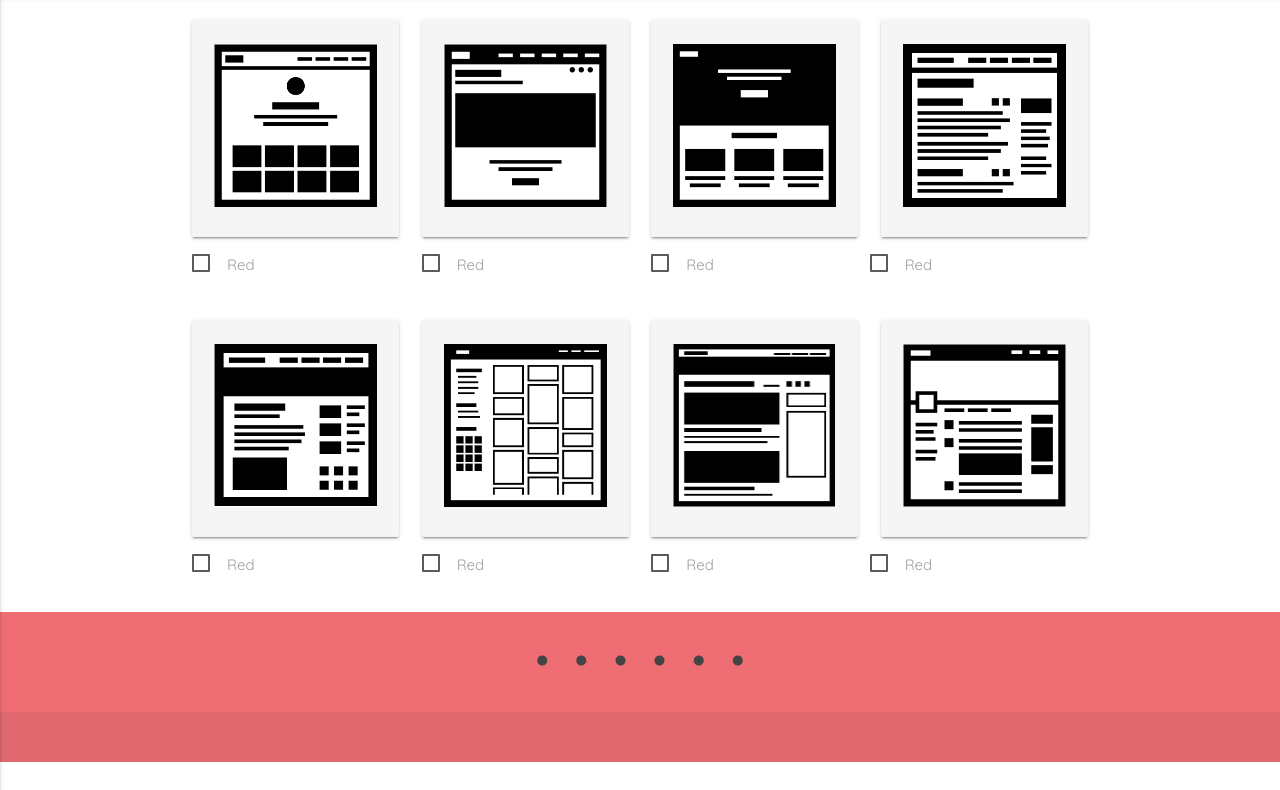
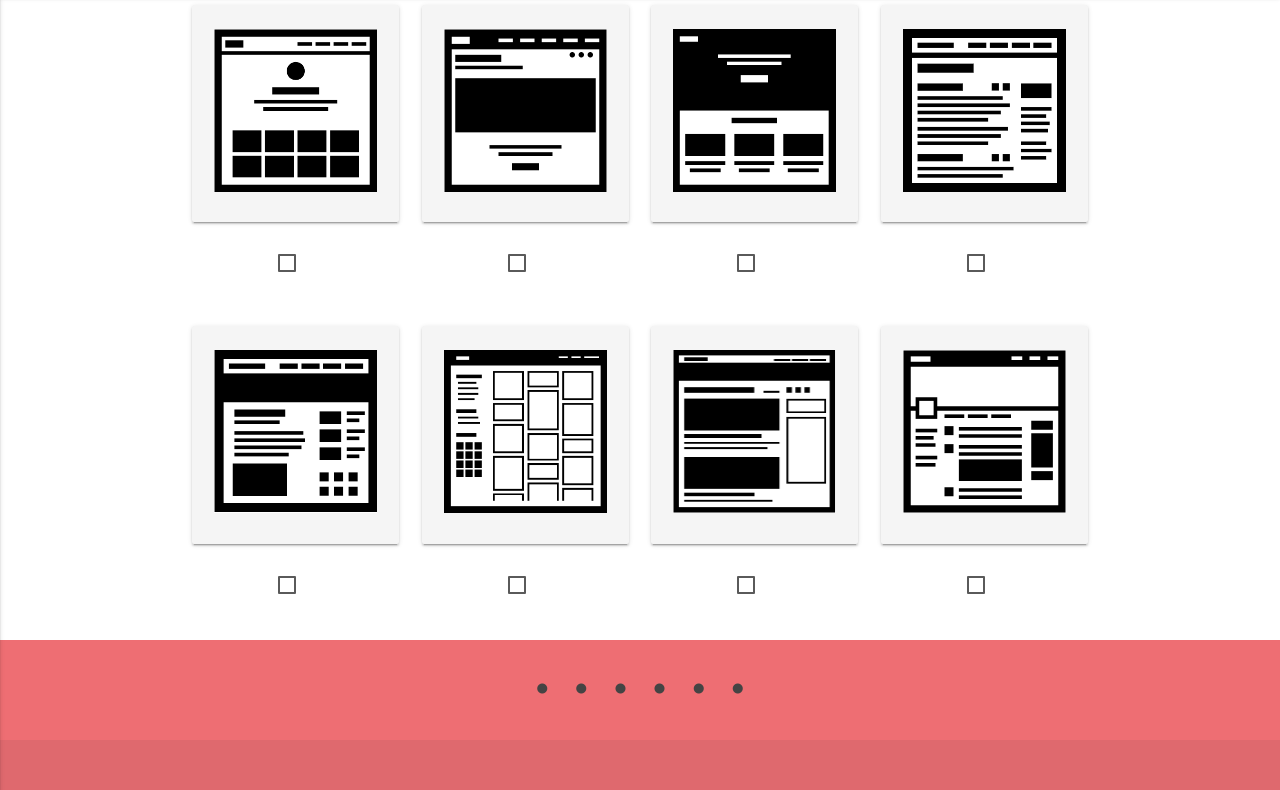
Before and after one commit to oliviaridgley/Q1-Project-Olivia-Ridgley, a plain HTML site: page html/wireframe.html in a window 1280 px wide. Shown: the part 67-857 px from the top of the page. Before the commit the page ends 829 px from the top, so only its background shows below. Drawn offline with nearby package versions, Linux system fonts and the light colour scheme; a web font is replaced by a local one.

Commit message:
Aligned checkboxes

```diff
--- a/html/wireframe.html
+++ b/html/wireframe.html
@@ -49,11 +49,13 @@
           <span class=""><img src="../Img/One.png" alt="" style="width:163px;height:163px"/>
           </span>
         </div>
+        <div class="flexBox">
         <form action="#">
           <p>
             <input type="checkbox" id="checkboxOne" />
-            <label for="checkboxOne">Red</label>
+            <label for="checkboxOne"></label>
           </p>
+        </div>
       </div>
 
     <!-- Card Two -->
@@ -62,10 +64,12 @@
           <span class=""><img src="../Img/Two.png" alt="" style="width:163px;height:163px"/>
           </span>
         </div>
+        <div class="flexBox">
         <p>
           <input type="checkbox" id="checkboxTwo" />
-          <label for="checkboxTwo">Red</label>
+          <label for="checkboxTwo"></label>
         </p>
+      </div>
       </div>
 
       <!-- Card Three -->
@@ -74,10 +78,12 @@
           <span class=""><img src="../Img/Three.png" alt="" style="width:163px;height:163px"/>
           </span>
         </div>
+        <div class="flexBox">
         <p>
           <input type="checkbox" id="checkboxThree" />
-          <label for="checkboxThree">Red</label>
+          <label for="checkboxThree"></label>
         </p>
+      </div>
       </div>
 
       <!--Card Four -->
@@ -86,11 +92,13 @@
           <span class=""><img src="../Img/Four.png" alt="" style="width:163px;height:163px"/>
           </span>
         </div>
+        <div class="flexBox">
+          <p>
+            <input type="checkbox" id="checkboxFour" />
+            <label for="checkboxFour"></label>
+          </p>
+        </div>
       </div>
-      <p>
-        <input type="checkbox" id="checkboxFour" />
-        <label for="checkboxFour">Red</label>
-      </p>
     </div>
 
     <!-- Card Five -->
@@ -100,10 +108,12 @@
         <span class=""><img src="../Img/Five.png" alt="" style="width:163px;height:163px"/>
         </span>
       </div>
+      <div class="flexBox">
       <p>
         <input type="checkbox" id="checkboxFive" />
-        <label for="checkboxFive">Red</label>
+        <label for="checkboxFive"></label>
       </p>
+    </div>
     </div>
 
   <!-- Card Six -->
@@ -112,10 +122,12 @@
         <span class=""><img src="../Img/Six.png" alt="" style="width:163px;height:163px"/>
         </span>
       </div>
+      <div class="flexBox">
       <p>
         <input type="checkbox" id="checkboxSix" />
-        <label for="checkboxSix">Red</label>
+        <label for="checkboxSix"></label>
       </p>
+    </div>
     </div>
 
     <!-- Card Seven -->
@@ -124,10 +136,12 @@
         <span class=""><img src="../Img/Seven.png" alt="" style="width:163px;height:163px"/>
         </span>
       </div>
+      <div class="flexBox">
       <p>
         <input type="checkbox" id="checkboxSeven" />
-        <label for="checkboxSeven">Red</label>
+        <label for="checkboxSeven"></label>
       </p>
+    </div>
     </div>
 
     <!--Card Eight -->
@@ -136,11 +150,13 @@
         <span class=""><img src="../Img/Eight.png" alt="" style="width:163px;height:163px"/>
         </span>
       </div>
+      <div class="flexBox">
+        <p>
+          <input type="checkbox" id="checkboxEight" />
+          <label for="checkboxEight"></label>
+        </p>
+      </div>
     </div>
-    <p>
-      <input type="checkbox" id="checkboxEight" />
-      <label for="checkboxEight">Red</label>
-    </p>
   </div>
 
 
```
